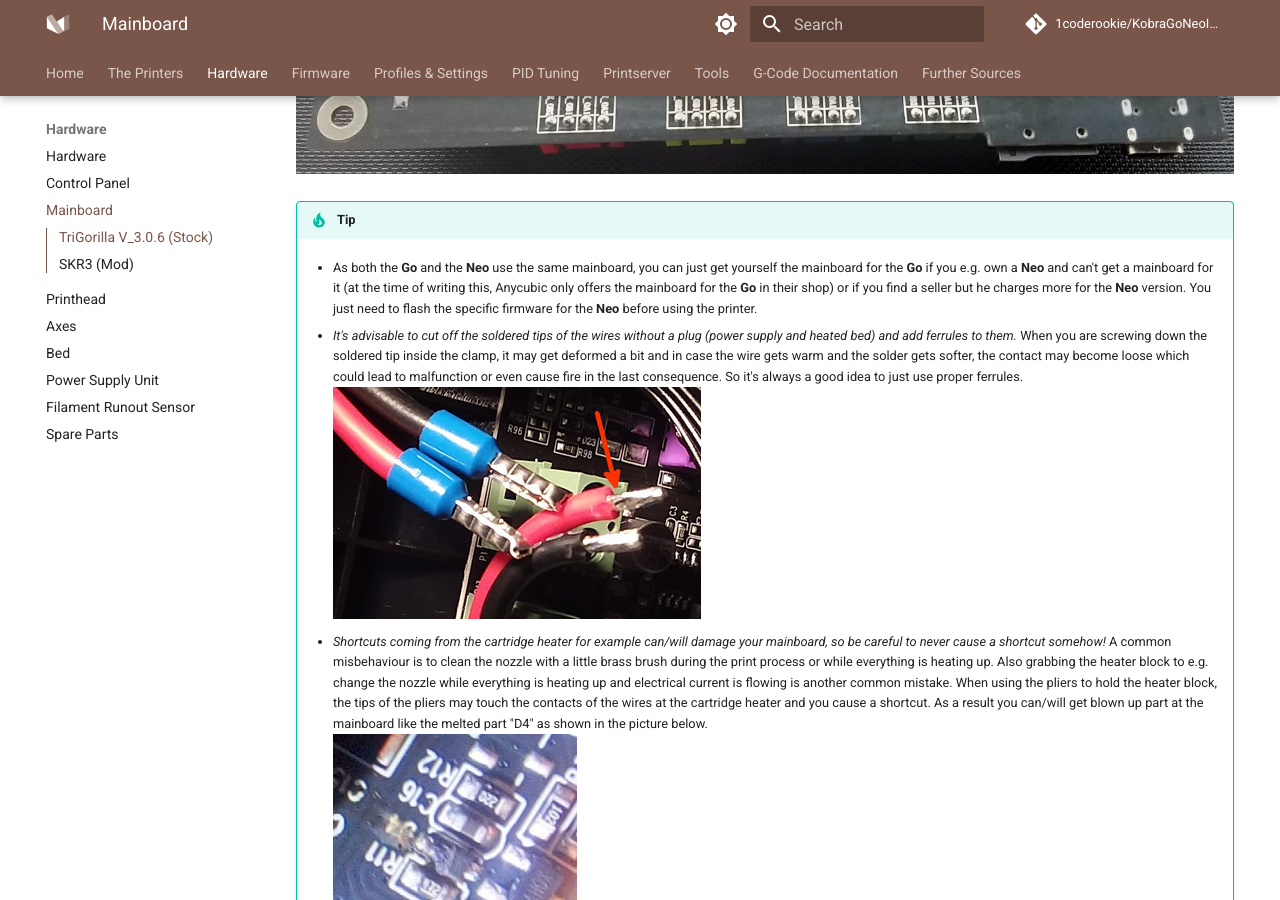
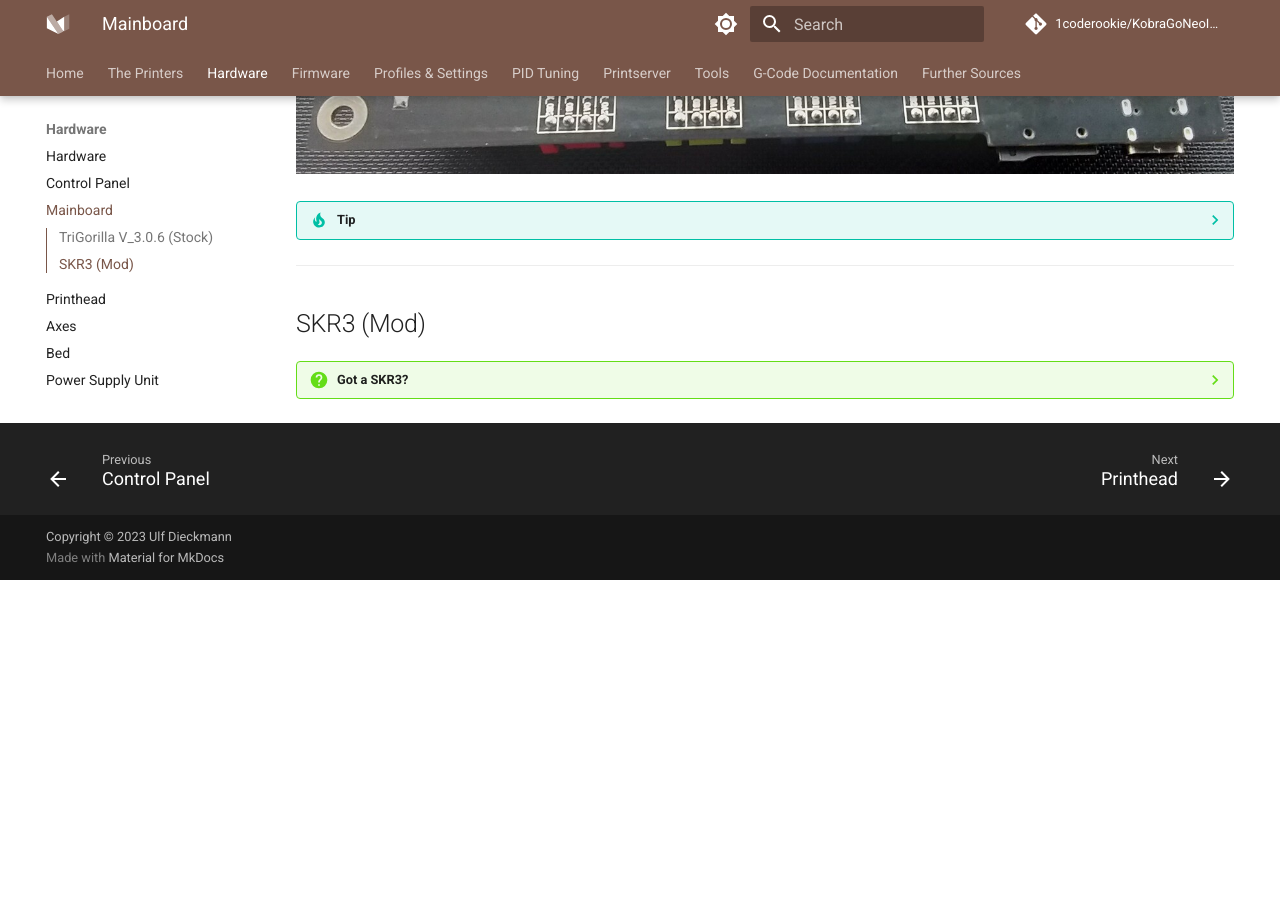
Before and after one commit to 1coderookie/KobraGoNeoInsights, an MkDocs documentation site: the page built from docs/hardware/mainboard.md, in a window 1280 px wide and 900 px high, scrolled down 1168 px. Built offline with MkDocs 1.6.1 and Material for MkDocs 9.7.7, drawn with Linux system fonts in a browser that asks for light colours; comment, search, counter and statistics services are not loaded; after the commit the page ends 1748 px from its top, so only the background shows below that.

Commit message:
Update mainboard.md

```diff
--- a/docs/hardware/mainboard.md
+++ b/docs/hardware/mainboard.md
@@ -13,7 +13,7 @@ Afaik it is a 32bit mainboard with a HC32F460 200MHz ARM Cortex-M4 with 192KB SR
 ![Mainboard TriGorilla back](../assets/images/mainboard_back_web.jpg)
 
 
-!!! tip
+??? tip
 
     - As both the **Go** and the **Neo** use the same mainboard, you can just get yourself the mainboard for the **Go** if you e.g. own a **Neo** and can't get a mainboard for it (at the time of writing this, Anycubic only offers the mainboard for the **Go** in their shop) or if you find a seller but he charges more for the **Neo** version. You just need to flash the specific firmware for the **Neo** before using the printer.
 
```
